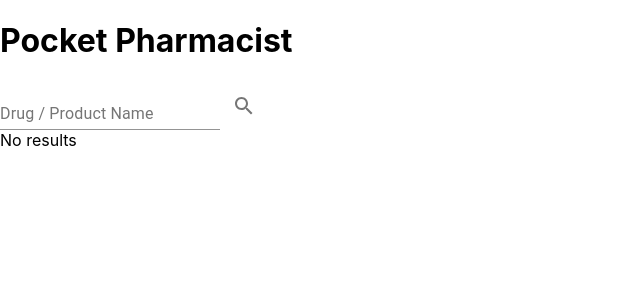
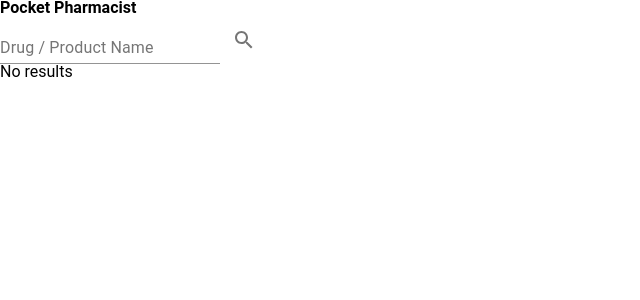
Before and after one commit to CodingShawn/pocket-pharmacist, a React (Create React App) app: page / in a window 1280 px wide. Shown: the top 300 px of the page, without its empty margins (0-640 px from the left). Built offline with nearby package versions, Linux system fonts and the light colour scheme.

Commit message:
Added CSS reset + modified to use own font family

```diff
--- a/src/index.css
+++ b/src/index.css
@@ -1,13 +1,49 @@
+/* http://meyerweb.com/eric/tools/css/reset/
+   v2.0 | 20110126
+   License: none (public domain)
+*/
+
+html, body, div, span, applet, object, iframe,
+h1, h2, h3, h4, h5, h6, p, blockquote, pre,
+a, abbr, acronym, address, big, cite, code,
+del, dfn, em, img, ins, kbd, q, s, samp,
+small, strike, strong, sub, sup, tt, var,
+b, u, i, center,
+dl, dt, dd, ol, ul, li,
+fieldset, form, label, legend,
+table, caption, tbody, tfoot, thead, tr, th, td,
+article, aside, canvas, details, embed,
+figure, figcaption, footer, header, hgroup,
+menu, nav, output, ruby, section, summary,
+time, mark, audio, video {
+	margin: 0;
+	padding: 0;
+	border: 0;
+  font-size: 100%;
+  /* Used owned font-family */
+	font-family: Roboto, Helvetica, Arial, sans-serif;
+	vertical-align: baseline;
+}
+/* HTML5 display-role reset for older browsers */
+article, aside, details, figcaption, figure,
+footer, header, hgroup, menu, nav, section {
+	display: block;
+}
 body {
-  margin: 0;
-  font-family: -apple-system, BlinkMacSystemFont, 'Segoe UI', 'Roboto', 'Oxygen',
-    'Ubuntu', 'Cantarell', 'Fira Sans', 'Droid Sans', 'Helvetica Neue',
-    sans-serif;
-  -webkit-font-smoothing: antialiased;
-  -moz-osx-font-smoothing: grayscale;
+	line-height: 1;
 }
-
-code {
-  font-family: source-code-pro, Menlo, Monaco, Consolas, 'Courier New',
-    monospace;
+ol, ul {
+	list-style: none;
 }
+blockquote, q {
+	quotes: none;
+}
+blockquote:before, blockquote:after,
+q:before, q:after {
+	content: '';
+	content: none;
+}
+table {
+	border-collapse: collapse;
+	border-spacing: 0;
+}
```
